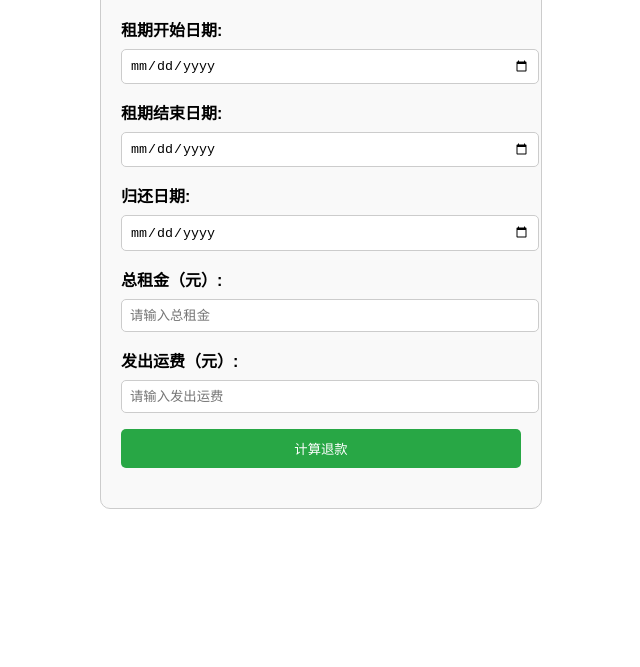
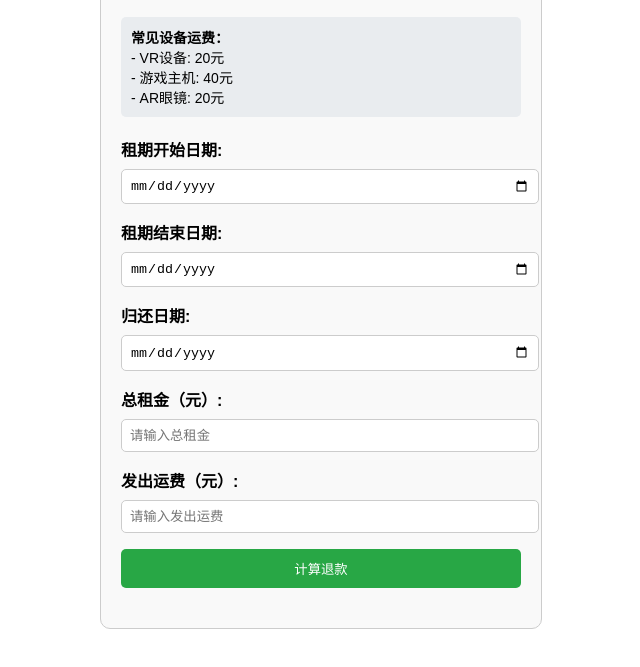
Before and after one commit to Drvjp/cdl, a plain HTML site: page index.html in a window 1280 px wide. Shown: the part 99-766 px from the top of the page, without its empty margins (319-959 px from the left). Drawn offline with Linux system fonts and the light colour scheme.

Commit message:
index.html

```diff
--- a/index.html
+++ b/index.html
@@ -16,6 +16,13 @@
             border: 1px solid #ccc;
             border-radius: 10px;
             background-color: #f9f9f9;
+        }
+        .shipping-info {
+            margin-bottom: 20px;
+            padding: 10px;
+            background-color: #e9ecef;
+            border-radius: 5px;
+            font-size: 14px;
         }
         label {
             display: block;
@@ -51,6 +58,15 @@
 <body>
     <div class="container">
         <h2>提前归还退款计算器</h2>
+
+        <!-- 新增运费信息 -->
+        <div class="shipping-info">
+            <strong>常见设备运费：</strong><br>
+            - VR设备: 20元<br>
+            - 游戏主机: 40元<br>
+            - AR眼镜: 20元
+        </div>
+
         <label for="startDate">租期开始日期:</label>
         <input type="date" id="startDate">
 
```
